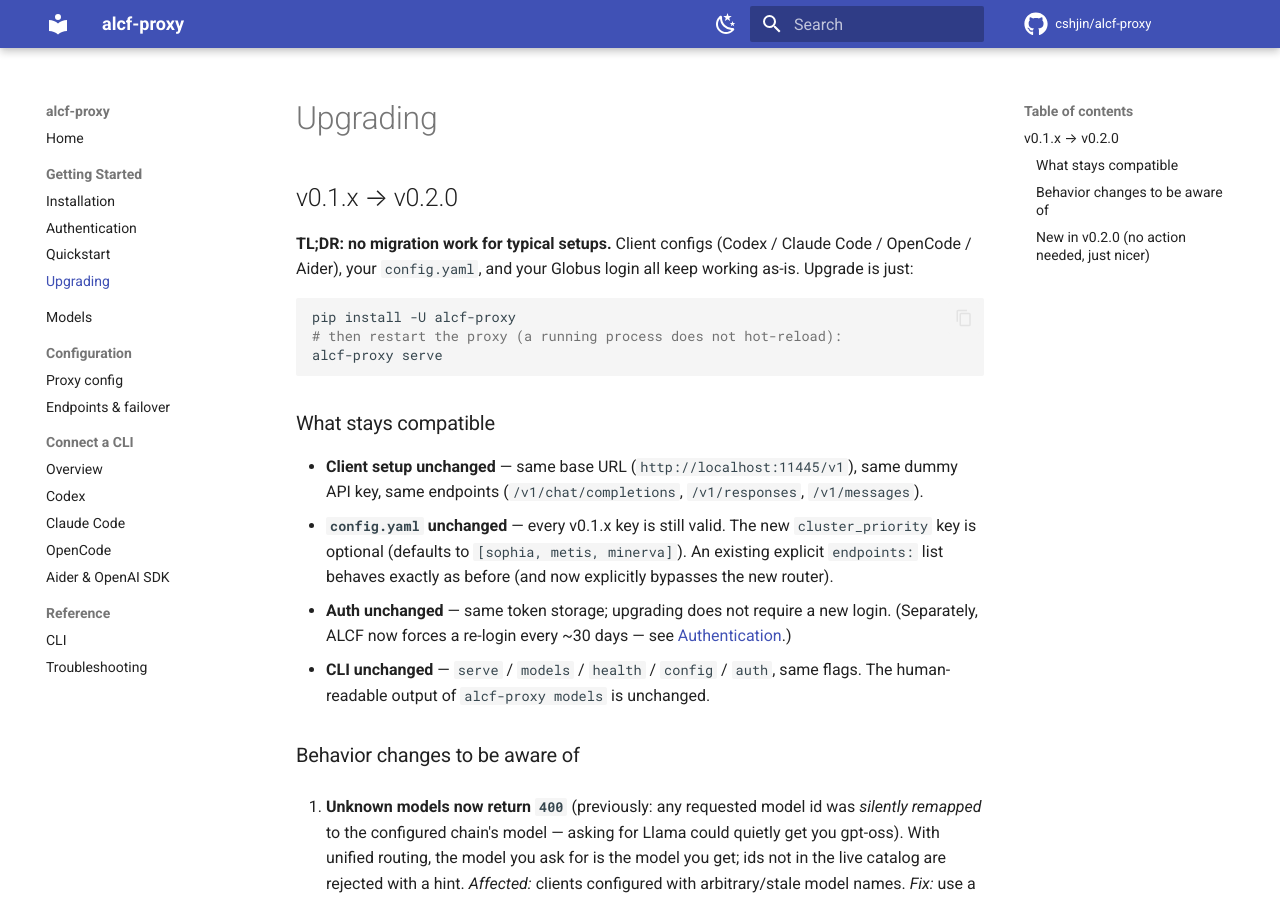
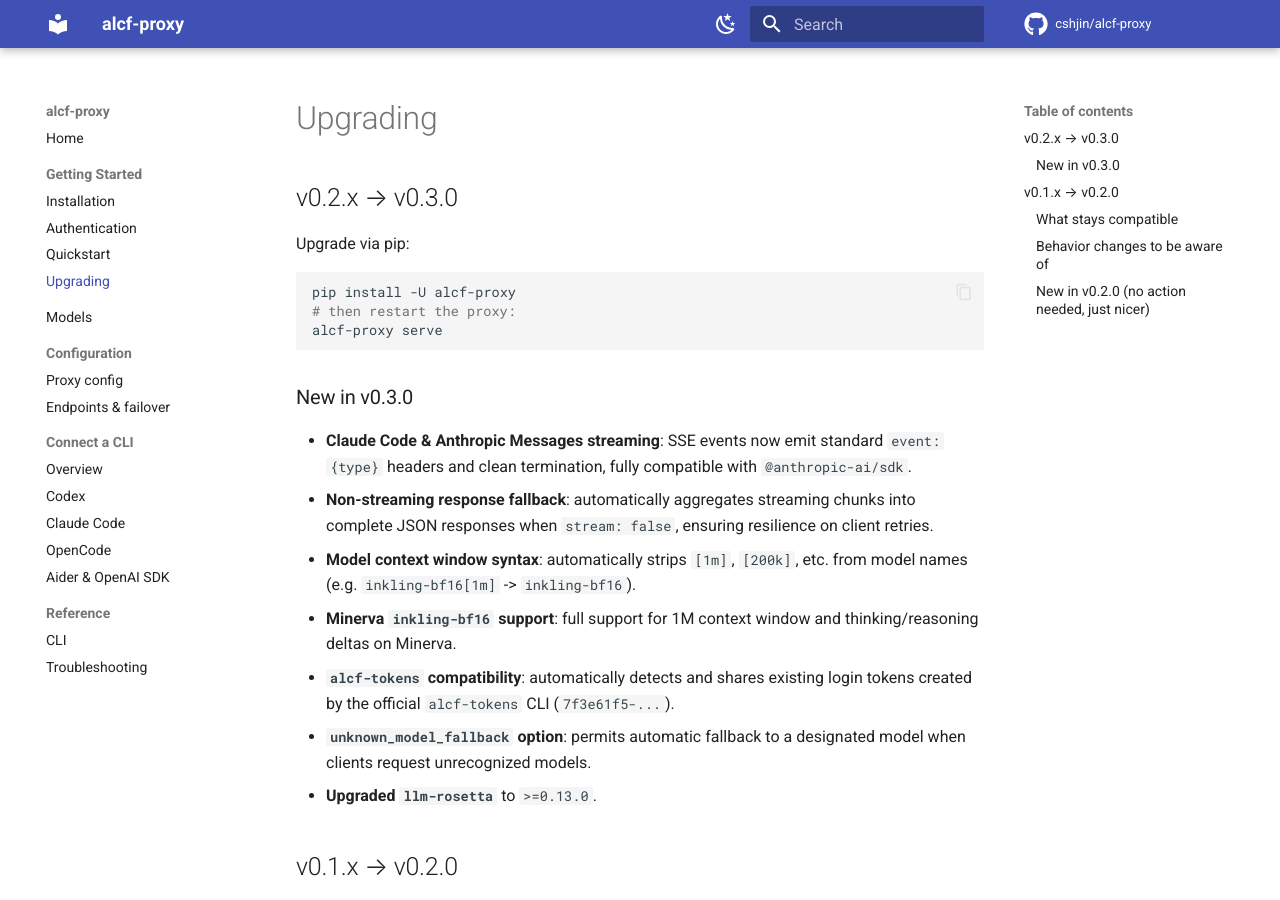
Before and after one commit to cshjin/alcf-proxy, an MkDocs documentation site: the page built from docs/upgrading.md, in a window 1280 px wide and 900 px high. Built offline with MkDocs 1.6.1 and Material for MkDocs 9.7.7, drawn with Linux system fonts in a browser that asks for light colours; comment, search, counter and statistics services are not loaded.

````diff
--- a/alcf_proxy/__init__.py
+++ b/alcf_proxy/__init__.py
@@ -1,3 +1,3 @@
 """alcf-proxy: standalone translating gateway for ALCF inference endpoints."""
 
-__version__ = "0.2.0"
+__version__ = "0.3.0"
--- a/docs/upgrading.md
+++ b/docs/upgrading.md
@@ -1,4 +1,24 @@
 # Upgrading
+
+## v0.2.x → v0.3.0
+
+Upgrade via pip:
+
+```bash
+pip install -U alcf-proxy
+# then restart the proxy:
+alcf-proxy serve
+```
+
+### New in v0.3.0
+
+- **Claude Code & Anthropic Messages streaming**: SSE events now emit standard `event: {type}` headers and clean termination, fully compatible with `@anthropic-ai/sdk`.
+- **Non-streaming response fallback**: automatically aggregates streaming chunks into complete JSON responses when `stream: false`, ensuring resilience on client retries.
+- **Model context window syntax**: automatically strips `[1m]`, `[200k]`, etc. from model names (e.g. `inkling-bf16[1m]` -> `inkling-bf16`).
+- **Minerva `inkling-bf16` support**: full support for 1M context window and thinking/reasoning deltas on Minerva.
+- **`alcf-tokens` compatibility**: automatically detects and shares existing login tokens created by the official `alcf-tokens` CLI (`7f3e61f5-...`).
+- **`unknown_model_fallback` option**: permits automatic fallback to a designated model when clients request unrecognized models.
+- **Upgraded `llm-rosetta`** to `>=0.13.0`.
 
 ## v0.1.x → v0.2.0
 
--- a/pyproject.toml
+++ b/pyproject.toml
@@ -4,7 +4,7 @@ build-backend = "setuptools.build_meta"
 
 [project]
 name = "alcf-proxy"
-version = "0.2.0"
+version = "0.3.0"
 description = "Standalone translating gateway for ALCF inference endpoints (OpenAI chat/responses, Anthropic messages)"
 readme = "README.md"
 license = {text = "MIT"}
````
